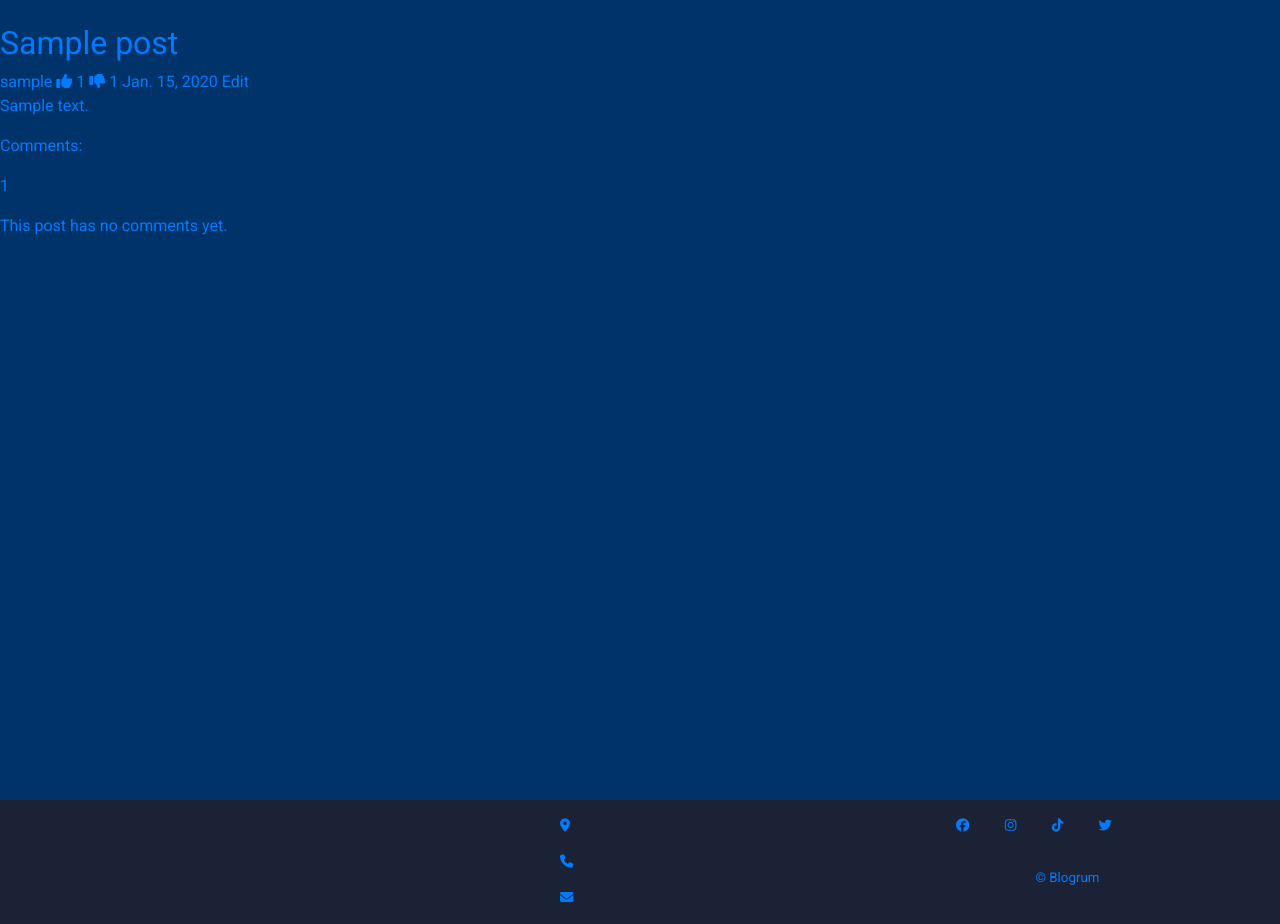
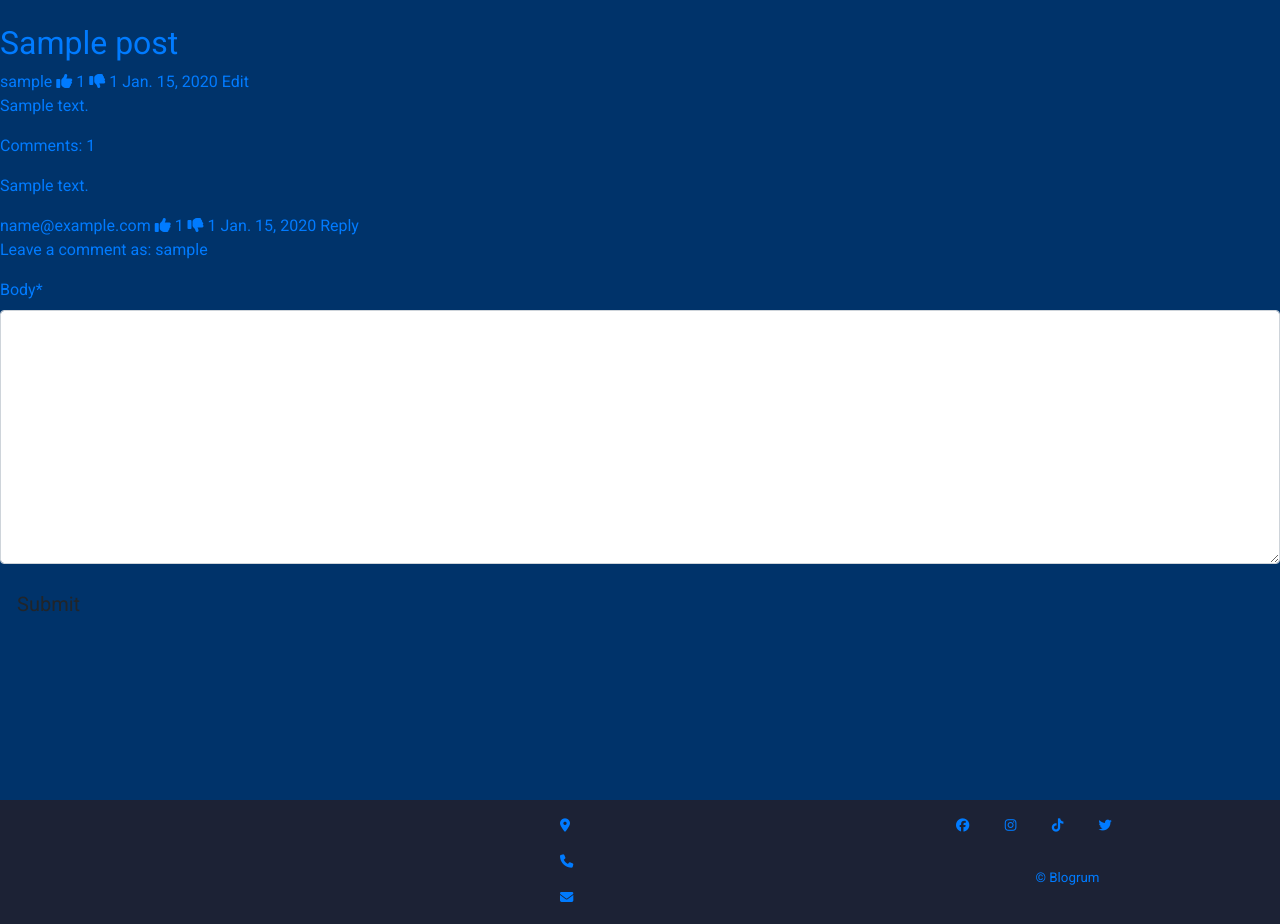
Before and after one commit to Code-Institute-Submissions/FRNBDN-project4_FebResub, a Django app: a page that uses templates/post_detail.html in a window 1280 px wide. Shown: the part 62-986 px from the top of the page. Run offline with Django 4.2, Linux system fonts and the light colour scheme; a user stored in the database is signed in; tables that the repository leaves empty hold one stand-in row (values such as "Sample post"); some libraries are stand-ins or nearby versions.

Commit message:
add commenting functionality to posts in post_detail

```diff
--- a/account/views.py
+++ b/account/views.py
@@ -73,6 +73,6 @@ def user_view(request, username):
             )
         context['username_form'] = form
 
-        posts = Post.objects.filter(author=profile)
-        context['posts'] = posts
+    posts = Post.objects.filter(author=profile)
+    context['posts'] = posts
     return render(request, 'user.html', context)
--- a/feed/models.py
+++ b/feed/models.py
@@ -27,6 +27,9 @@ class Post(models.Model):
 
     def __str__(self):
         return self.title
+
+    def children(self):
+        return self.comments.filter(parent=None)
 
     def number_of_likes(self):
         return self.likes.count()
@@ -65,7 +68,7 @@ class Comment(models.Model):
                                related_name='children')
 
     def __str__(self):
-        return f"{self.name}: {self.body}"
+        return f"{self.commenter}: {self.body}"
 
     def number_of_likes(self):
         return self.likes.count()
--- a/feed/urls.py
+++ b/feed/urls.py
@@ -7,5 +7,4 @@ urlpatterns = [
     path('',  views.Feed.as_view(), name='home'),
     path('<slug:slug>/', views.PostDetail.as_view(), name='post_detail'),
     path('<slug:slug>/edit/', views.edit_post, name='edit'),
-
 ]
--- a/feed/views.py
+++ b/feed/views.py
@@ -18,7 +18,7 @@ class PostDetail(View):
     def get(self, request, slug, *args, **kwargs):
         queryset = Post.objects.filter(listed=True)
         post = get_object_or_404(queryset, slug=slug)
-        comments = post.comments.all().order_by('created_on')
+        comments = post.comments.all().order_by('-created_on')
         liked = False
         disliked = True
         if post.likes.filter(id=self.request.user.id).exists():
@@ -38,38 +38,38 @@ class PostDetail(View):
             }
         )
 
-        def post(self, request, slug, *args, **kwargs):
-            queryset = Post.objects.filter(listed=True)
-            post = get_object_or_404(queryset, slug=slug)
-            comments = post.comments.all().order_by('created_on')
-            liked = False
+    def post(self, request, slug, *args, **kwargs):
+        queryset = Post.objects.filter(listed=True)
+        post = get_object_or_404(queryset, slug=slug)
+        comments = post.comments.all().order_by('-created_on')
+        liked = False
+        disliked = True
+        if post.likes.filter(id=self.request.user.id).exists():
+            liked = True
+        if post.dislikes.filter(id=self.request.user.id).exists():
             disliked = True
-            if post.likes.filter(id=self.request.user.id).exists():
-                liked = True
-            if post.dislikes.filter(id=self.request.user.id).exists():
-                disliked = True
 
-            comment_form = CommentForm(data=request.POST)
+        comment_form = CommentForm(request.POST)
 
-            if comment_form.is_valid():
-                comment_form.instance.commenter = request.user.username
-                comment = comment_form.save(commit=False)
-                comment.post = post
-                comment.save()
-            else:
-                comment_form = CommentForm()
+        if comment_form.is_valid():
+            comment_form.instance.commenter = request.user
+            comment = comment_form.save(commit=False)
+            comment.post = post
+            comment.save()
+        else:
+            comment_form = CommentForm()
 
-            return render(
-                request,
-                'post_detail.html',
-                {
-                    'post': post,
-                    'comments': comments,
-                    'liked': liked,
-                    'disliked': disliked,
-                    'comment_form': CommentForm()
-                }
-            )
+        return render(
+            request,
+            'post_detail.html',
+            {
+                'post': post,
+                'comments': comments,
+                'liked': liked,
+                'disliked': disliked,
+                'comment_form': CommentForm(),
+            }
+        )
 
 
 def create_post(request):
@@ -105,3 +105,20 @@ def edit_post(request, slug):
             )
         return render(request, 'edit_post.html',
                     {'form': form, 'is_create': False})
+
+
+
+# def add_comment(request, slug, parent_id=None):
+#     post = get_object_or_404(Post, slug=slug)
+#     if request.method == "POST":
+#         form = CommentForm(request.POST)
+#         if form.is_valid():
+#             comment = form.save(commit=False)
+#             comment.post = post
+#             comment.author = request.user
+#             comment.parent_id = parent_id
+#             comment.save()
+#         return redirect('post_detail', slug=post.slug)
+#     else:
+#         form = CommentForm()
+#     return render(request, 'leave_comment.html', {'form': form})
--- a/templates/comment-thread.html
+++ b/templates/comment-thread.html
@@ -7,7 +7,7 @@
                 <span class="comment-footer-text"><i class="fa-solid fa-thumbs-up"></i> {{comment.number_of_likes}}</span>
                 <span class="comment-footer-text"><i class="fa-solid fa-thumbs-down"></i> {{comment.number_of_dislikes}}</span>
                 <span class="comment-footer-text">{{comment.created_on}}</span>
-                <a href="#">Add Reply</a>
+                <a href="#">Reply</a>
             </div>
              {% if comment.children.count > 0 %}
                 {% include "comment-thread.html" with comments=comment.children.all %}
--- a/templates/post_detail.html
+++ b/templates/post_detail.html
@@ -1,4 +1,5 @@
 {% extends "base.html" %}
+{% load crispy_forms_tags %}
 
 {% block content %}
 <div class="post-card">
@@ -7,7 +8,7 @@
             <h2 class="post-title">{{post.title}} </h2>
         </a>
         <div class="post-footer">
-            <span class="card-footer-text">{{post.author.username}}</span>
+            <a href="{% url 'user' post.author.username %}" class="card-footer-text">{{post.author.username}}</a>
             <span class="card-footer-text"><i class="fa-solid fa-thumbs-up"></i> {{post.number_of_likes}}</span>
             <span class="card-footer-text"><i class="fa-solid fa-thumbs-down"></i> {{post.number_of_dislikes}}</span>
             <span class="card-footer-text">{{post.created_on}}</span>
@@ -22,16 +23,26 @@
 </div>
 <div class="comment-section">
     <div class="comments-head">
-        <p>Comments: </p>
         {% with comments.count as total_comments %}
-        <p>{{ total_comments }}</p>
-        {% endwith %}
+        <p>Comments: {{ total_comments }} </p>
+
+
     </div>
-    {% if post.comment_count > 0 %}
-        {% include "comment.html" with comments=post.children.all %}
+    {% if total_comments > 0 %}
+        {% include "comment-thread.html" with comments=post.children.all %}
     {% else %}
         <p>This post has no comments yet.</p>
     {% endif %}
 </div>
-
+<div>
+    {% if user.is_authenticated %}
+    <p>Leave a comment as: <a href="{% url 'user' user.username %}" class="card-footer-text">{{user.username}}</a></p>
+    <form method="post">
+        {{ comment_form | crispy }}
+        {% csrf_token %}
+        <button type="submit" class="btn btn-signup btn-lg">Submit</button>
+    </form>
+    {% endif %}
+</div>
+{% endwith %}
 {% endblock %}
```
Also changed, not shown: templates/user.html (+6 -8 lines).
